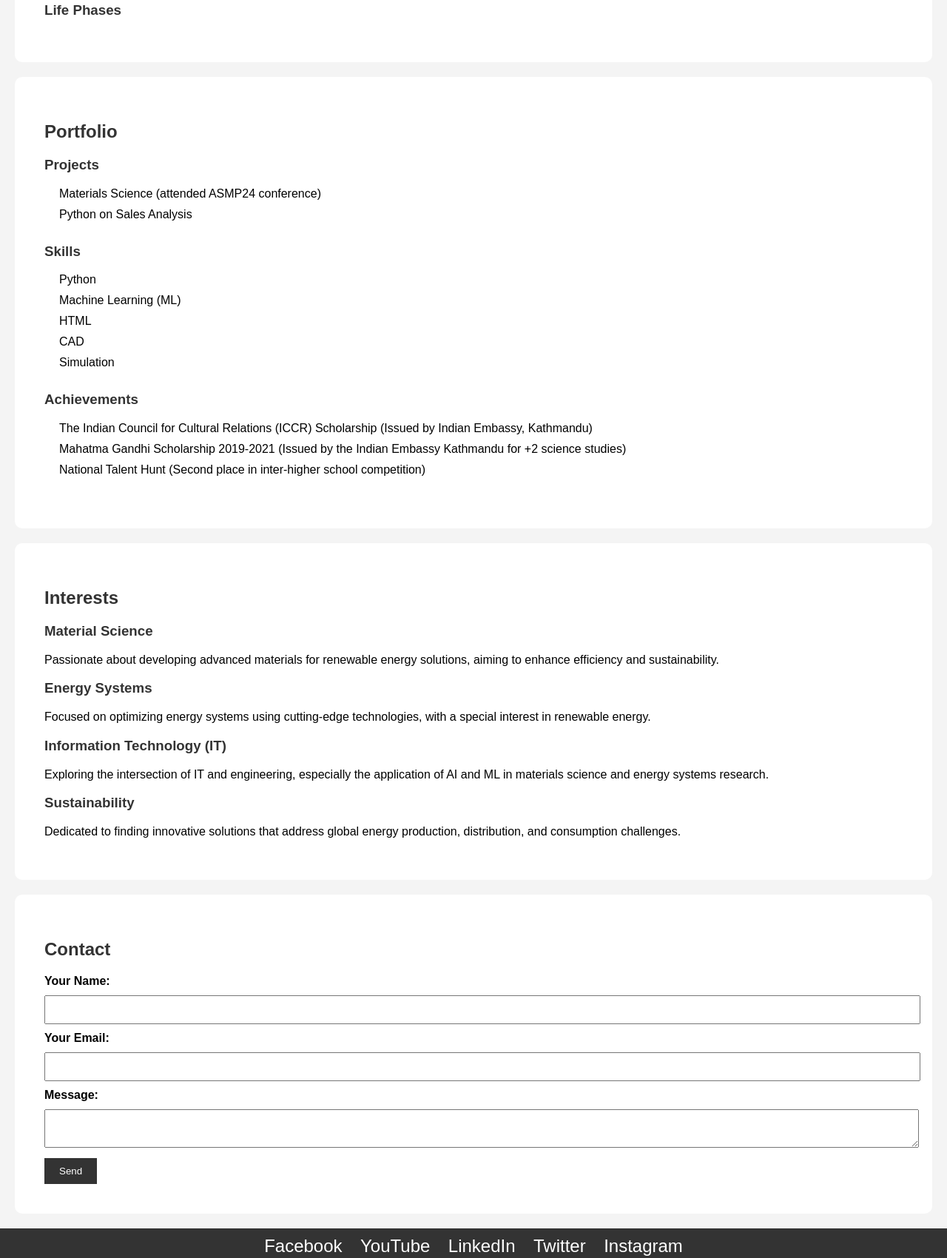
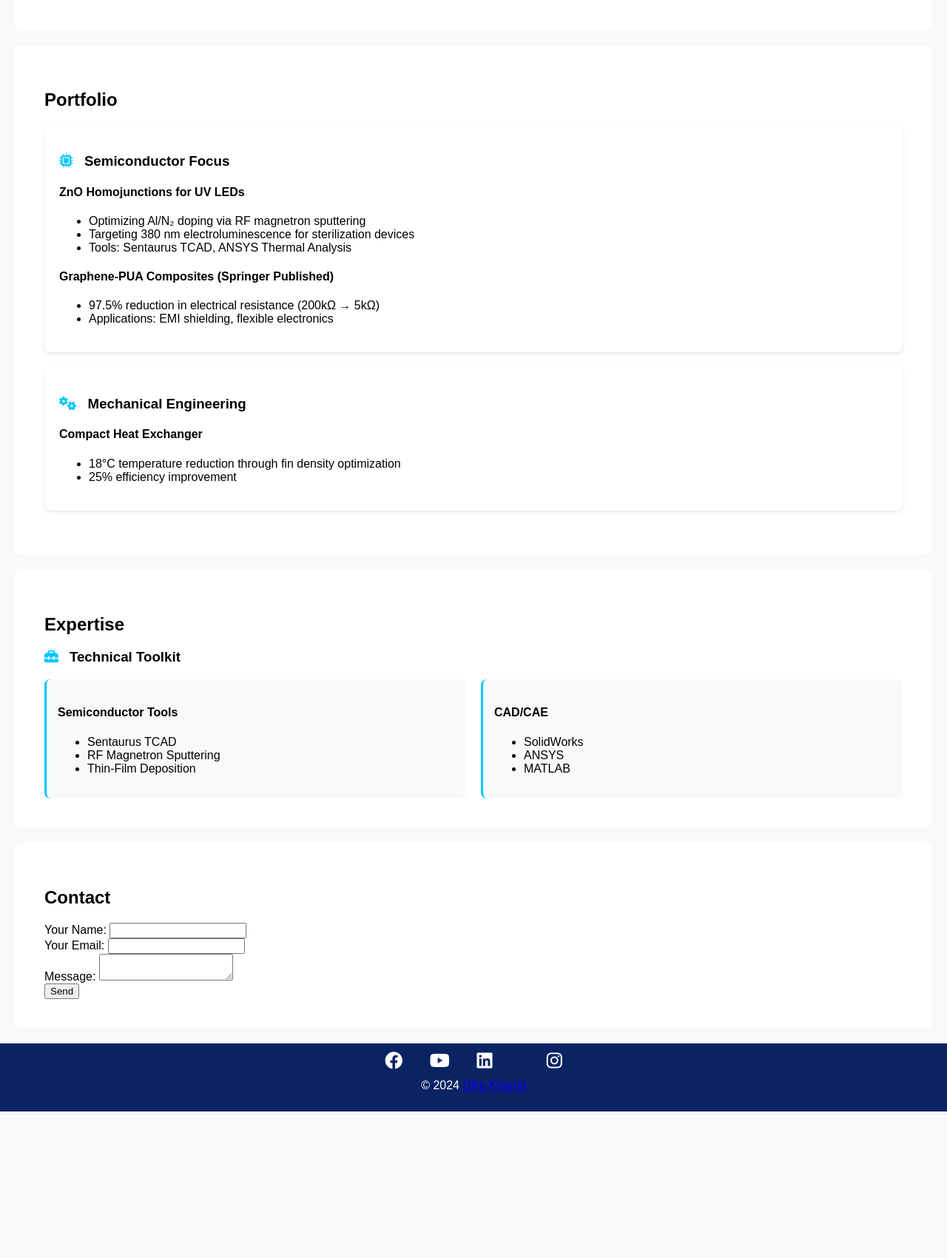
Before and after one commit to iamdilipkhanal/iamdilipkhanal, a plain HTML site: page index.html in a window 1280 px wide. Shown: the part 421-2121 px from the top of the page at 74% size. After the commit the page ends 1923 px from the top, so only its background shows below. Drawn offline with Linux system fonts and the light colour scheme.

Commit message:
Update index.html

```diff
--- a/index.html
+++ b/index.html
@@ -3,165 +3,25 @@
 <head>
     <meta charset="UTF-8">
     <meta name="viewport" content="width=device-width, initial-scale=1.0">
-    <title>Dilip Khanal's Personal Website</title>
+    <!-- SEO Optimization -->
+    <meta name="description" content="Dilip Khanal | Mechanical Engineer transitioning to semiconductor innovation. Expertise in TCAD, ANSYS, and RF sputtering for optoelectronics and chip fabrication.">
+    <meta name="keywords" content="Semiconductor Process Engineer, TCAD Simulation, ZnO Homojunctions, Thermal Management">
+    <title>Dilip Khanal | Semiconductor Technology Innovator</title>
     <link rel="stylesheet" href="styles.css">
-    <style>
-        /* Global styles */
-        body {
-            font-family: Arial, sans-serif;
-            margin: 0;
-            padding: 0;
-            background-color: #f4f4f4;
-        }
-
-        header {
-            background-color: #333;
-            color: #fff;
-            padding: 20px;
-            position: relative;
-        }
-
-        header .container {
-            display: flex;
-            justify-content: space-between;
-            align-items: center;
-        }
-
-        header nav ul {
-            list-style: none;
-        }
-
-        header nav ul li {
-            display: inline;
-            margin-left: 20px;
-        }
-
-        header nav ul li a {
-            color: #fff;
-            text-decoration: none;
-        }
-
-        h2, h3 {
-            color: #333;
-        }
-
-        section {
-            padding: 40px;
-            margin: 20px;
-            background-color: #fff;
-            border-radius: 10px;
-        }
-
-        footer {
-            background-color: #333;
-            color: #fff;
-            padding: 10px 0;
-            text-align: center;
-        }
-
-        footer .social-media {
-            margin-bottom: 10px;
-        }
-
-        footer .social-media a {
-            margin: 0 10px;
-            color: #fff;
-            text-decoration: none;
-        }
-
-        footer p {
-            margin-top: 10px;
-        }
-
-        form input, form textarea {
-            width: 100%;
-            padding: 10px;
-            margin: 10px 0;
-        }
-
-        form button {
-            padding: 10px 20px;
-            background-color: #333;
-            color: #fff;
-            border: none;
-            cursor: pointer;
-        }
-
-        form button:hover {
-            background-color: #555;
-        }
-
-        /* About Me Image */
-        .about-image {
-            display: block;
-            margin-right: 20px; /* Space between image and text */
-            width: 100px; /* Adjust the size as needed */
-            height: 100px; /* Adjust the size as needed */
-            object-fit: cover;
-            border-radius: 50%; /* Optional, makes the image circular */
-            float: left; /* This moves the image to the left */
-        }
-
-        /* Portfolio Section */
-        #portfolio .portfolio-item {
-            margin-bottom: 30px;
-        }
-
-        #portfolio ul {
-            list-style: none;
-            padding-left: 20px;
-        }
-
-        #portfolio ul li {
-            margin-bottom: 10px;
-        }
-
-        /* Contact Form */
-        form label {
-            font-weight: bold;
-        }
-
-        form textarea {
-            resize: vertical;
-        }
-
-        /* Responsive Styles */
-        @media (max-width: 768px) {
-            header .container {
-                flex-direction: column;
-                text-align: center;
-            }
-
-            header nav ul {
-                margin-top: 10px;
-            }
-
-            header nav ul li {
-                display: block;
-                margin-left: 0;
-                margin-top: 10px;
-            }
-
-            /* Ensure the image stays centered in smaller screens */
-            .about-image {
-                float: none;
-                display: block;
-                margin: 0 auto 20px;
-            }
-        }
-    </style>
+    <!-- Font Awesome for icons -->
+    <link rel="stylesheet" href="https://cdnjs.cloudflare.com/ajax/libs/font-awesome/6.0.0/css/all.min.css">
 </head>
 <body>
-
     <!-- Header Section -->
     <header>
         <div class="container">
             <h1>Dilip Khanal</h1>
+            <p class="tagline">Mechanical Engineer | Semiconductor Technology Innovator</p>
             <nav>
                 <ul>
-                    <li><a href="#about-me">About Me</a></li>
+                    <li><a href="#about-me">About</a></li>
                     <li><a href="#portfolio">Portfolio</a></li>
-                    <li><a href="#interests">Interests</a></li>
+                    <li><a href="#expertise">Expertise</a></li>
                     <li><a href="#contact">Contact</a></li>
                 </ul>
             </nav>
@@ -170,69 +30,77 @@
 
     <!-- About Me Section -->
     <section id="about-me">
-        <!-- Image placed to the left of the About Me section -->
-        <img src="your-image.jpg" alt="Small Object" class="about-image">
+        <img src="your-image.jpg" alt="Dilip Khanal" class="about-image">
         <h2>About Me</h2>
-        <p>As a Mechanical Engineering student at NIT Trichy, I am passionate about exploring the intersection of Material Science, Energy, and IT to create innovative, sustainable technologies. My academic journey has equipped me with skills in computational modeling, energy systems, and programming, which I have applied to projects such as AI-driven material property prediction and smart grid optimization.</p>
-        <p>I thrive in interdisciplinary environments where I can merge my technical expertise with problem-solving creativity. My interests lie in developing advanced materials for renewable energy, leveraging AI for materials research, and contributing to smarter, more efficient energy systems.</p>
-        <p>Currently, I am actively seeking opportunities in research, internships, or collaborations that align with my goal of addressing global challenges in energy and sustainability. My curiosity, drive for innovation, and commitment to lifelong learning define my approach to work and learning.</p>
-
-        <h3>Life Phases</h3>
-        <!-- Add images from different phases of life -->
-        <div class="photo-carousel">
-            <!-- Insert your images here -->
-        </div>
+        <p>Final-year Mechanical Engineering student at NIT Tiruchirappalli transitioning into semiconductor innovation. Certified by IISc Bangalore and Samsung through the <strong>ISWDP program</strong>, I specialize in:</p>
+        <ul>
+            <li><i class="fas fa-microchip"></i> Semiconductor device fabrication (RF sputtering, TCAD simulations)</li>
+            <li><i class="fas fa-thermometer-half"></i> Thermal management solutions for microelectronics</li>
+            <li><i class="fas fa-atom"></i> Advanced materials for optoelectronics (ZnO homojunctions)</li>
+        </ul>
+        <p>Currently developing UV LEDs through ZnO p-n junction optimization while bridging mechanical engineering principles with semiconductor manufacturing challenges.</p>
     </section>
 
     <!-- Portfolio Section -->
     <section id="portfolio">
         <h2>Portfolio</h2>
+
+        <!-- Semiconductor Focus -->
+        <div class="project-category">
+            <h3><i class="fas fa-microchip"></i> Semiconductor Focus</h3>
             <div class="portfolio-item">
-            <h3>Projects</h3>
+                <h4>ZnO Homojunctions for UV LEDs</h4>
                 <ul>
-                <li>Materials Science (attended ASMP24 conference)</li>
-                <li>Python on Sales Analysis</li>
+                    <li>Optimizing Al/N₂ doping via RF magnetron sputtering</li>
+                    <li>Targeting 380 nm electroluminescence for sterilization devices</li>
+                    <li>Tools: Sentaurus TCAD, ANSYS Thermal Analysis</li>
                 </ul>
             </div>
             <div class="portfolio-item">
-            <h3>Skills</h3>
+                <h4>Graphene-PUA Composites (Springer Published)</h4>
                 <ul>
-                <li>Python</li>
-                <li>Machine Learning (ML)</li>
-                <li>HTML</li>
-                <li>CAD</li>
-                <li>Simulation</li>
-                <!-- Add more skills here -->
+                    <li>97.5% reduction in electrical resistance (200kΩ → 5kΩ)</li>
+                    <li>Applications: EMI shielding, flexible electronics</li>
                 </ul>
             </div>
+        </div>
+
+        <!-- Mechanical Engineering -->
+        <div class="project-category">
+            <h3><i class="fas fa-cogs"></i> Mechanical Engineering</h3>
             <div class="portfolio-item">
-            <h3>Achievements</h3>
+                <h4>Compact Heat Exchanger</h4>
                 <ul>
-                <li>The Indian Council for Cultural Relations (ICCR) Scholarship (Issued by Indian Embassy, Kathmandu)</li>
-                <li>Mahatma Gandhi Scholarship 2019-2021 (Issued by the Indian Embassy Kathmandu for +2 science studies)</li>
-                <li>National Talent Hunt (Second place in inter-higher school competition)</li>
+                    <li>18°C temperature reduction through fin density optimization</li>
+                    <li>25% efficiency improvement</li>
                 </ul>
+            </div>
         </div>
     </section>
 
-    <!-- Interests Section -->
-    <section id="interests">
-        <h2>Interests</h2>
-        <div>
-            <h3>Material Science</h3>
-            <p>Passionate about developing advanced materials for renewable energy solutions, aiming to enhance efficiency and sustainability.</p>
+    <!-- Expertise Section -->
+    <section id="expertise">
+        <h2>Expertise</h2>
+        <div class="skill-category">
+            <h3><i class="fas fa-toolbox"></i> Technical Toolkit</h3>
+            <div class="skills-grid">
+                <div class="skill-item">
+                    <h4>Semiconductor Tools</h4>
+                    <ul>
+                        <li>Sentaurus TCAD</li>
+                        <li>RF Magnetron Sputtering</li>
+                        <li>Thin-Film Deposition</li>
+                    </ul>
                 </div>
-        <div>
-            <h3>Energy Systems</h3>
-            <p>Focused on optimizing energy systems using cutting-edge technologies, with a special interest in renewable energy.</p>
+                <div class="skill-item">
+                    <h4>CAD/CAE</h4>
+                    <ul>
+                        <li>SolidWorks</li>
+                        <li>ANSYS</li>
+                        <li>MATLAB</li>
+                    </ul>
                 </div>
-        <div>
-            <h3>Information Technology (IT)</h3>
-            <p>Exploring the intersection of IT and engineering, especially the application of AI and ML in materials science and energy systems research.</p>
             </div>
-        <div>
-            <h3>Sustainability</h3>
-            <p>Dedicated to finding innovative solutions that address global energy production, distribution, and consumption challenges.</p>
         </div>
     </section>
 
@@ -257,15 +125,24 @@
     <footer>
         <div class="container">
             <div class="social-media">
-                <a href="https://www.facebook.com/iamdilipkhanal">Facebook</a>
-                <a href="https://www.youtube.com/@dilip.khanal">YouTube</a>
-                <a href="https://www.linkedin.com/in/iamdilipkhanal/">LinkedIn</a>
-                <a href="https://x.com/iamdilipkhanal">Twitter</a>
-                <a href="https://www.instagram.com/dilip.khanal_">Instagram</a>
+                <a href="https://www.facebook.com/iamdilipkhanal" target="_blank" aria-label="Facebook">
+                    <i class="fab fa-facebook"></i>
+                </a>
+                <a href="https://www.youtube.com/@dilip.khanal" target="_blank" aria-label="YouTube">
+                    <i class="fab fa-youtube"></i>
+                </a>
+                <a href="https://www.linkedin.com/in/iamdilipkhanal/" target="_blank" aria-label="LinkedIn">
+                    <i class="fab fa-linkedin"></i>
+                </a>
+                <a href="https://x.com/iamdilipkhanal" target="_blank" aria-label="Twitter/X">
+                    <i class="fab fa-x-twitter"></i>
+                </a>
+                <a href="https://www.instagram.com/dilip.khanal_" target="_blank" aria-label="Instagram">
+                    <i class="fab fa-instagram"></i>
+                </a>
             </div>
             <p>&copy; 2024 <a href="index.html">Dilip Khanal</a></p>
         </div>
     </footer>
-
 </body>
 </html>
```
Lines whose indentation alone changed are shown as unchanged.
